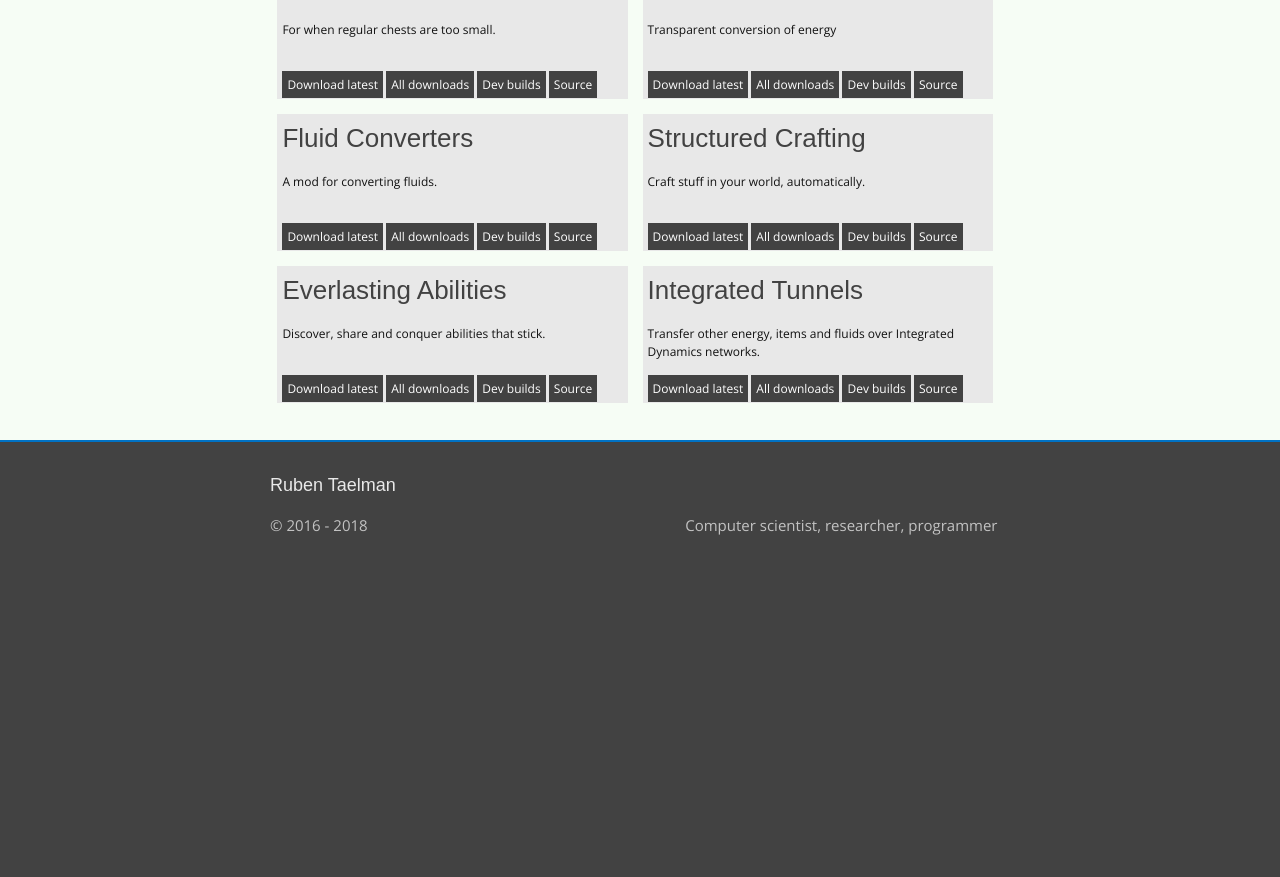
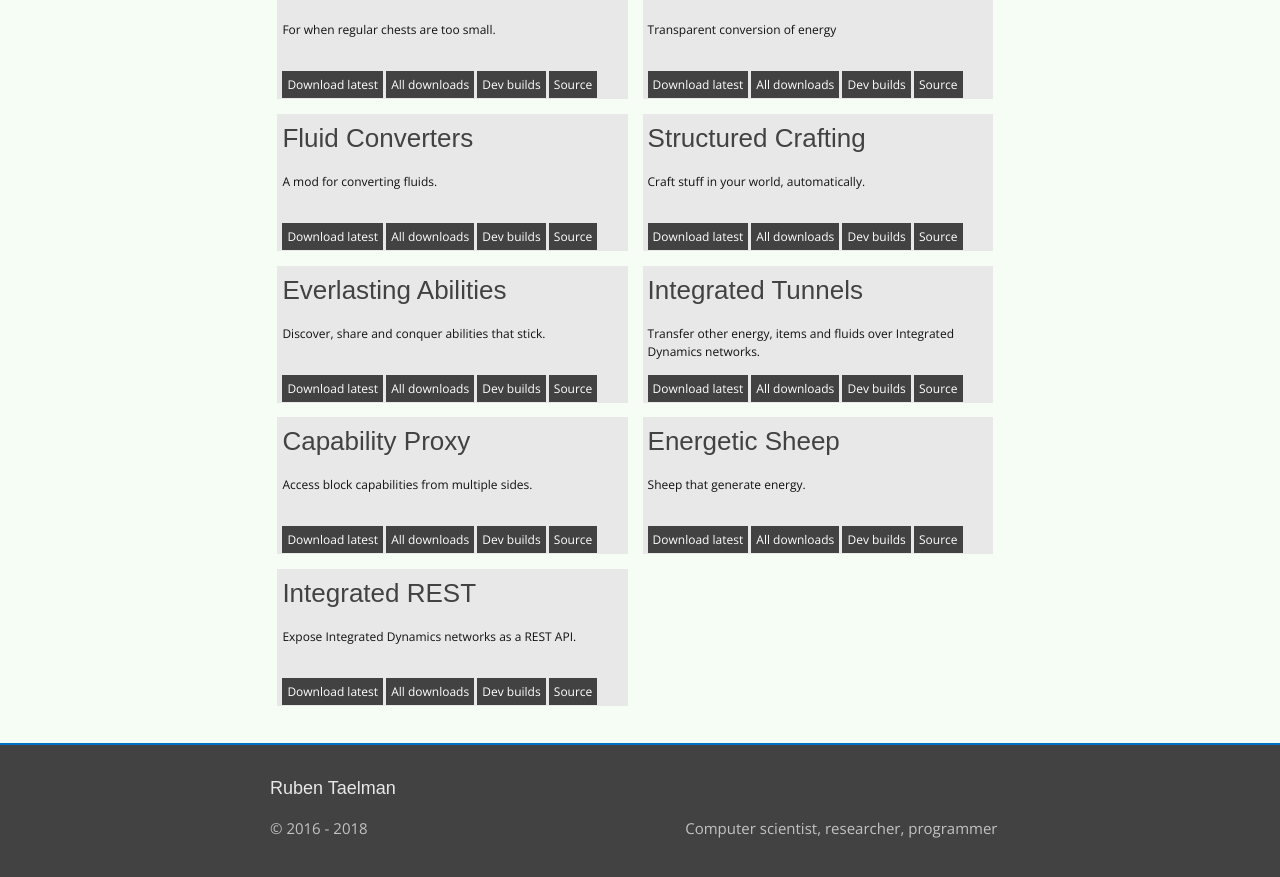
Before and after one commit to rubensworks/rubensworks.net, a Jekyll site: the page built from _projects/minecraft.html, in a window 1280 px wide and 900 px high, scrolled down 734 px. Shown: the top 877 px of the window. Built offline with Jekyll 4.4.1, drawn with Linux system fonts in a browser that asks for light colours; some web fonts are replaced; before the commit the page ends 1330 px from its top, so only the background shows below that.

Commit message:
Add new MC mods

```diff
--- a/_projects/minecraft.html
+++ b/_projects/minecraft.html
@@ -82,4 +82,25 @@ start:  "December 2013"
      githubreponame="IntegratedTunnels"
   %}
 
+  {% include minecraft-mod.html
+     name="Capability Proxy"
+     description="Access block capabilities from multiple sides."
+     cursename="capabilityproxy"
+     githubreponame="CapabilityProxy"
+  %}
+
+  {% include minecraft-mod.html
+     name="Energetic Sheep"
+     description="Sheep that generate energy."
+     cursename="energeticsheep"
+     githubreponame="EnergeticSheep"
+  %}
+
+  {% include minecraft-mod.html
+     name="Integrated REST"
+     description="Expose Integrated Dynamics networks as a REST API."
+     cursename="integrated-rest"
+     githubreponame="IntegratedRest"
+  %}
+
 </div>
```
